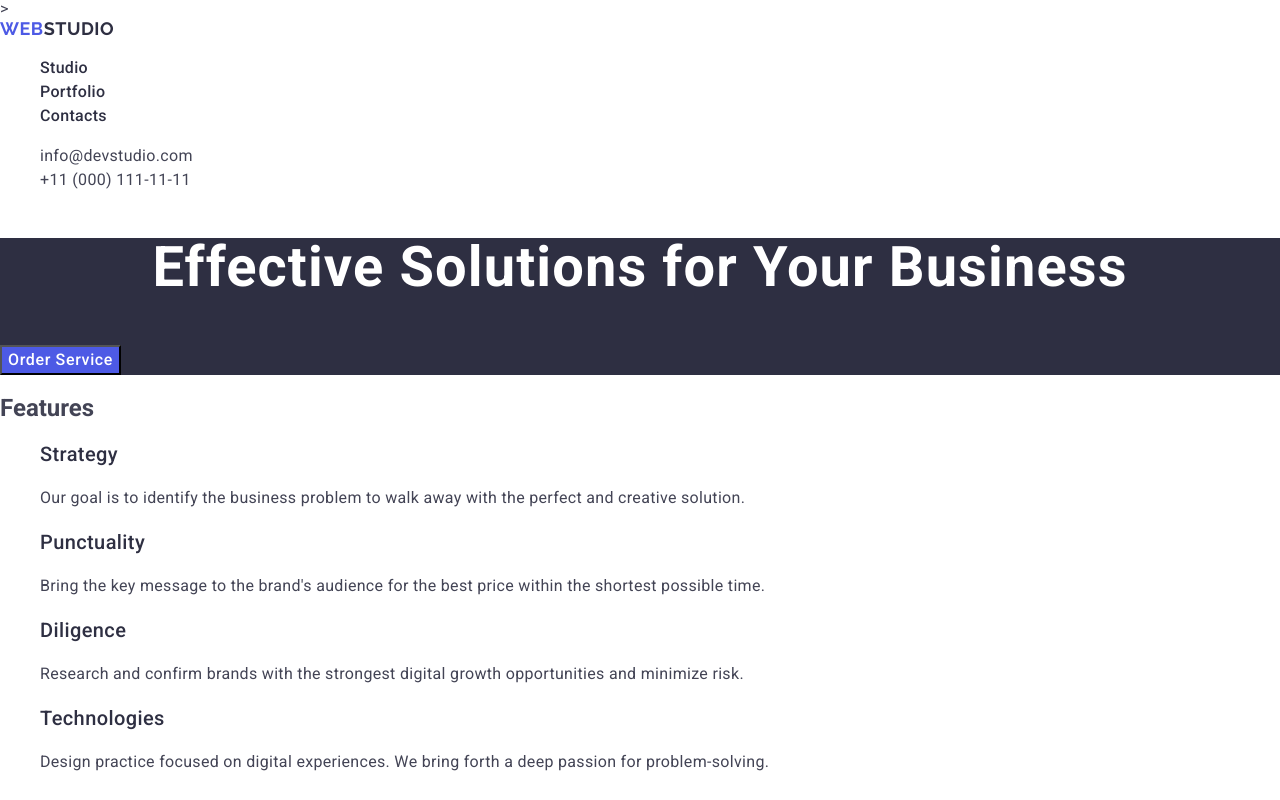
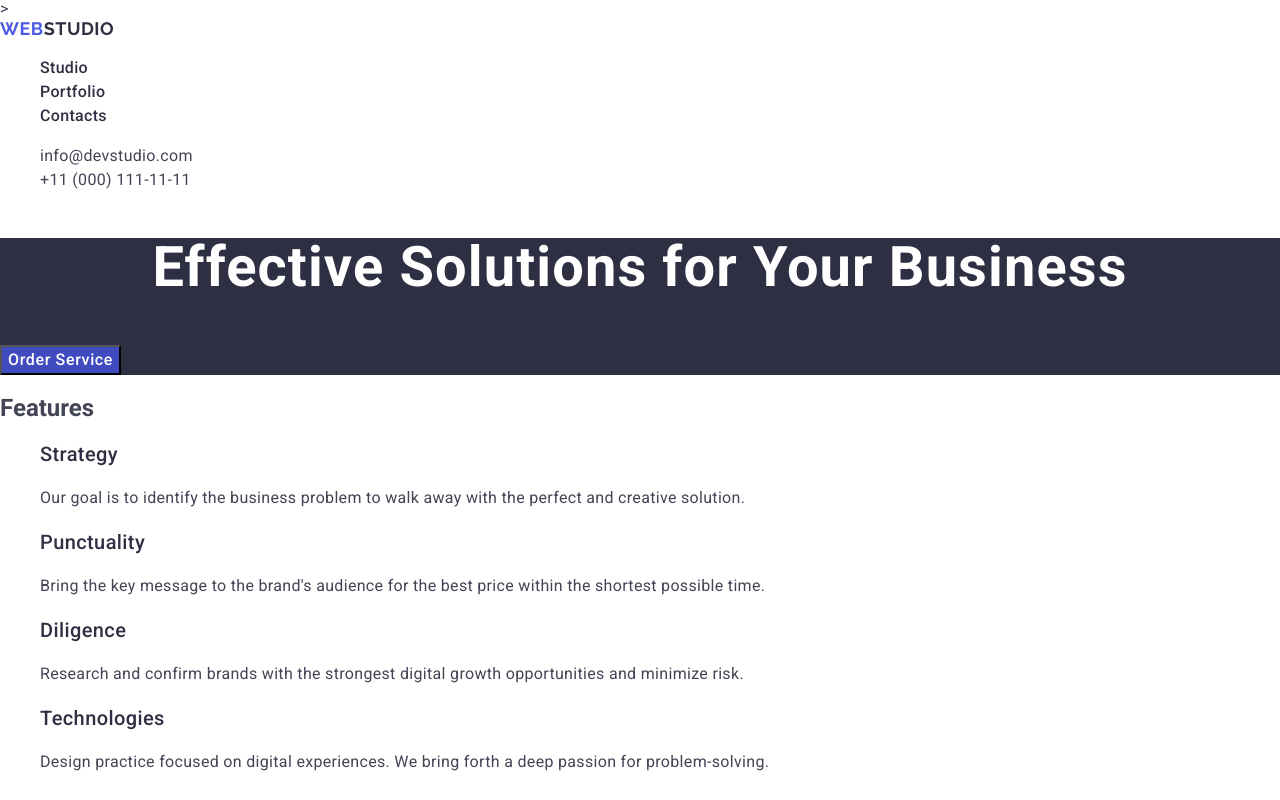
Before and after one commit to Xander83ua/goit-markup-hw-02, a plain HTML site: page index.html in a window 1280 px wide. In both pictures the pointer is over the button "Order Service". Shown: the top 800 px of the page. Drawn offline with nearby package versions, Linux system fonts and the light colour scheme.

Commit message:
add hover

```diff
--- a/css/styles.css
+++ b/css/styles.css
@@ -72,7 +72,9 @@ color: #fff;
     line-height: 1.5;
     letter-spacing: 0.04em;
 }
-.button-order-service:hover
+.button-order-service:hover {
+    background-color: #404BBF;
+}
 .button-order-service:focus {
     color: #FFFFFF;
     background-color: #404bbf;
```
